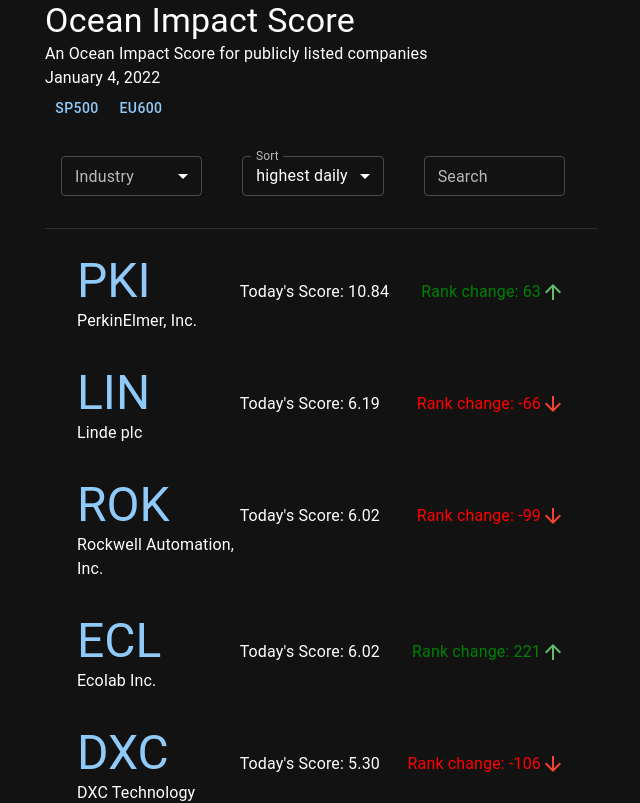
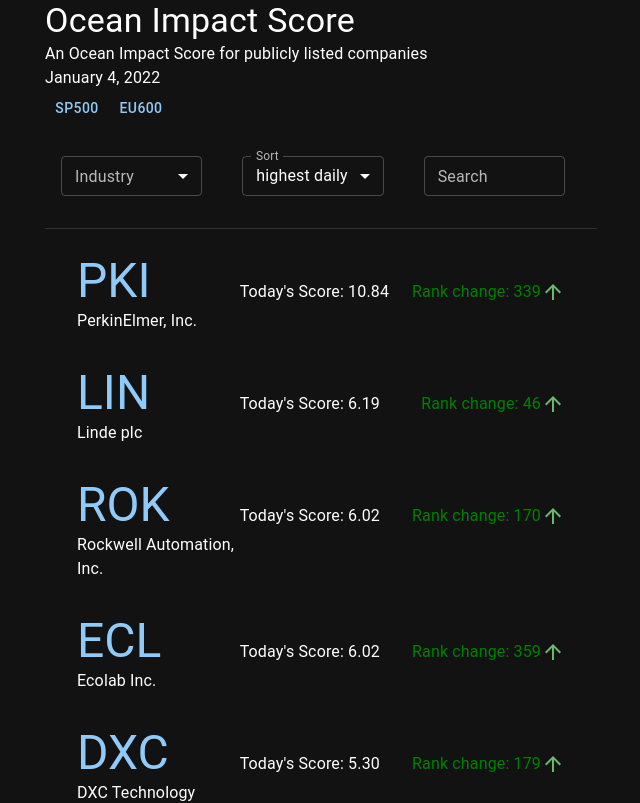
Before and after one commit to pbio/Ocean-Impact-Score, a Next.js app: page / in a window 1280 px wide. Shown: the top 803 px of the page, without its empty margins (319-959 px from the left). Built offline with nearby package versions, Linux system fonts and the light colour scheme.

Commit message:
added monthly sort/rank

```diff
--- a/components/score-list-item.tsx
+++ b/components/score-list-item.tsx
@@ -12,7 +12,8 @@
   daily: any,
   monthly: any,
   yearly: any,
-  ranking: {year: number, month: number, day: number}
+  ranking: {year: number, month: number, day: number},
+  rank:number[]
 }
 
 interface CustomPageProps {
@@ -26,10 +27,9 @@
 
 export default function ScoreItem ({data, setOpen, setCompany, name, sort}: AppProps & CustomPageProps):JSX.Element {
   //const todayDate = getDate(); //when go live, need to implement the today date checker
-  const todayDate: string = "2022-11-07"
-  const todayScore: number = data.daily[todayDate]
-  const thisMonthAvg: number = data.monthly["2022-10"]
-  const rankChangeMY: number  = data.ranking.month - data.ranking.year
+  const todayDate: string = "2022-11-07";
+  const todayScore: number = data.daily[todayDate];
+  const rankChangeMY: number  = data.rank?.[0] - data.rank?.[1]
   const setColor = function(rankChange: Number) {
     if (rankChange > 0) return "green"
     else if (rankChange < 0) return "red"
@@ -49,14 +49,17 @@
       setOpen(false);
   };
   //Show the right score based on day/month/year view
-  const createScoreContent = function(sort: Number, TodaysScore: Number, YearsScore: Number){
+  const createScoreContent = function(sort: Number, TodaysScore: Number, MonthsScore: Number, YearsScore: Number){
     switch (sort) {
       case 1:
       case 2:
         return "Today's Score: " + TodaysScore.toFixed(2)
       case 3:
       case 4:
-        return YearsScore ? "This Year's Score: " + YearsScore.toFixed(2) : "No score available"
+        return MonthsScore ? "This month's Score: " + MonthsScore.toFixed(2) : "No score available"
+      case 5:
+      case 6:
+        return YearsScore ? "This year's Score: " + YearsScore.toFixed(2) : "No score available"
       default:
         break;
     }
@@ -70,7 +73,7 @@
           justifyContent="space-between"
           alignItems="baseline"
         >
-        <Grid md={4} sm={12}>
+        <Grid md={4} sm={12} item>
           <Typography variant="h3" color="primary">
             {data.ticker}
           </Typography>
@@ -78,14 +81,14 @@
             {name}
           </Typography>
         </Grid>
-        <Grid md={4} sm={6}>
+        <Grid md={4} sm={6} item>
           <Typography
             variant="body1" >
-              {createScoreContent(sort, todayScore, data.yearly["2022"])}
+              {createScoreContent(sort, todayScore, data.monthly["2022-11"], data.yearly["2022"])}
             </Typography>
             </Grid>
-            <Grid md={4} sm={6}>
-            <Tooltip title="month-to-year trend">
+            <Grid md={4} sm={6} item>
+            <Tooltip title="ranking +/- trend">
               <Typography
                 variant="body1"
                 color={setColor(rankChangeMY)}
--- a/components/score-list.tsx
+++ b/components/score-list.tsx
@@ -45,10 +45,12 @@
     const [industry, setIndustry] = React.useState("");
     const [sort, setSort] = React.useState<string | number>(1);
 
-    //handle Sort type
+    //Handle Sort Type
     const hst: Array<Array<String | Number>> = [
       ["daily", "2022-11-06", "2022-11-07",1],
       ["daily", "2022-11-06", "2022-11-07", -1],
+      ["monthly", "2021-10", "2022-11", 1],
+      ["monthly", "2021-10", "2022-11", -1],
       ["yearly", "2021", "2022", 1],
       ["yearly", "2021", "2022", -1]
     ]
@@ -96,11 +98,21 @@
                     <MenuItem
                         key={3}
                         value={3}>
-                      highest yearly
+                      highest monthly
                     </MenuItem>
                     <MenuItem
                         key={4}
                         value={4}>
+                      lowest monthly
+                    </MenuItem>
+                    <MenuItem
+                        key={5}
+                        value={5}>
+                      highest yearly
+                    </MenuItem>
+                    <MenuItem
+                        key={6}
+                        value={6}>
                       lowest yearly
                     </MenuItem>
                 </Select>
```
